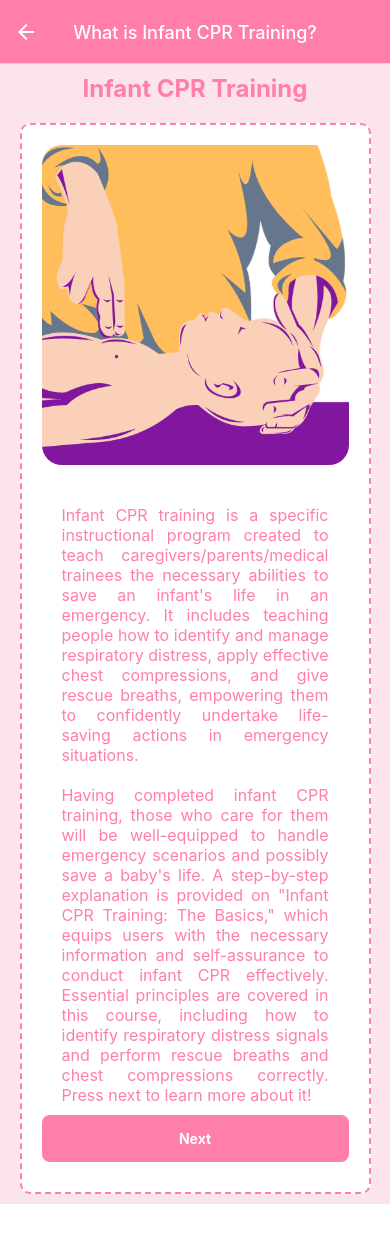
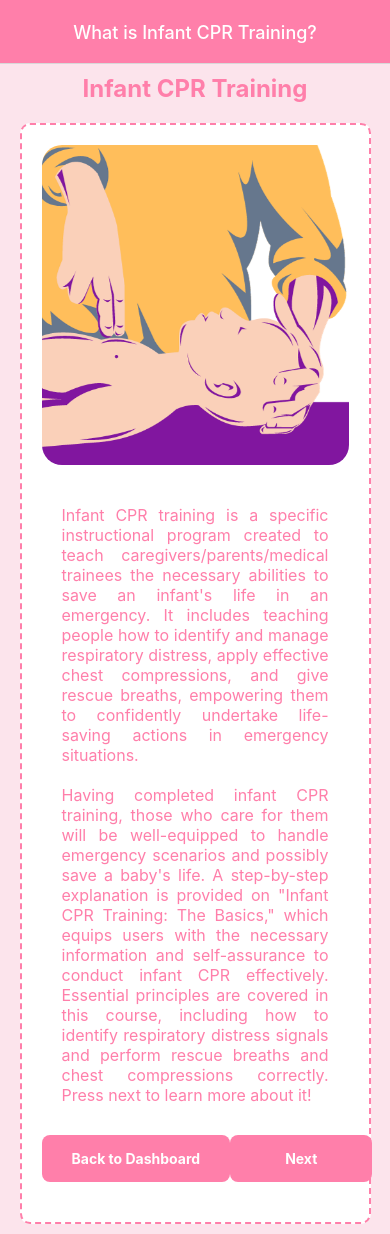
Before and after one commit to NicoleDino/Team14_infantCPRApp, a React Native app: screen /OverviewTutorial in a window 390 px wide. Before the commit the page ends 1204 px from the top, so only its background shows below. Built offline with nearby package versions, Linux system fonts and the light colour scheme.

Commit message:
Major changes made
Removed Practice CPR screen temporarily, added modifications on some screens

```diff
--- a/App.js
+++ b/App.js
@@ -5,7 +5,7 @@ import { createStackNavigator } from "@react-navigation/stack";
 import HomeScreen from "./screens/HomeScreen";
 import DashboardScreen from "./screens/DashboardScreen";
 import OverviewTutorial from "./screens/OverviewTutorial";
-import PracticeCPR from "./screens/PracticeCPR";
+//import PracticeCPR from "./screens/PracticeCPR";
 import MainCPR from "./screens/MainCPR";
 import Results from "./screens/Results";
 import More from "./screens/More";
@@ -46,54 +46,55 @@ function App() {
           component={OverviewTutorial}
           options={{
             title: "What is Infant CPR Training?",
+            headerLeft: null
           }}
         />
-        {/* New Screen for Tutorial CPR */}
         <Stack.Screen
           name="TutorialCPR"
           component={TutorialCPR}
           options={{
             title: "Infant CPR Tutorials",
+            headerLeft: null
           }}
         />
-        {/* New Screen for Practice CPR */}
+        {/*
         <Stack.Screen
           name="PracticeCPR"
           component={PracticeCPR}
           options={{
             title: "Test Your Skills and Practice",
           }}
-        />
-        {/* New Screen for Pre-Main CPR */}
+        />*/}
         <Stack.Screen
           name="Pre_CPR"
           component={Pre_CPR}
           options={{
             title: "Prepare for Infant CPR Training",
+            headerLeft: null
           }}
         />
-        {/* New Screen for Main CPR */}
         <Stack.Screen
           name="MainCPR"
           component={MainCPR}
           options={{
             title: "Perform Infant CPR",
+            headerLeft: null
           }}
         />
-        {/* New Screen for Results */}
         <Stack.Screen
           name="Results"
           component={Results}
           options={{
             title: "Your CPR Training Results",
+            headerLeft: null
           }}
         />
-        {/* New Screen for More */}
         <Stack.Screen
           name="More"
           component={More}
           options={{
             title: "More Resources",
+            headerLeft: null
           }}
         />
       </Stack.Navigator>
--- a/screens/DashboardScreen.js
+++ b/screens/DashboardScreen.js
@@ -9,9 +9,9 @@ function DashboardScreen({ navigation }) {
     navigation.navigate('OverviewTutorial');
   };
 
-  const handlePracticeCPRPress = () => {
+  {/*const handlePracticeCPRPress = () => {
     navigation.navigate('PracticeCPR');
-  };
+  };*/}
 
   const handlePre_CPRPress = () => {
     navigation.navigate('Pre_CPR');
@@ -35,13 +35,13 @@ function DashboardScreen({ navigation }) {
         </Text>
         <View style={styles.buttonContainer}>
           <TouchableOpacity style={styles.button} onPress={handleTutorialPress}>
-            <Text style={styles.buttonText}>Infant CPR Tutorials</Text>
+            <Text style={styles.buttonText}>Infant CPR Procedure and Tutorials</Text>
           </TouchableOpacity>
-          <TouchableOpacity style={styles.button} onPress={handlePracticeCPRPress}>
+          {/*<TouchableOpacity style={styles.button} onPress={handlePracticeCPRPress}>
             <Text style={styles.buttonText}>Infant CPR Training: Practice Mode</Text>
-          </TouchableOpacity>
+  </TouchableOpacity>*/}
           <TouchableOpacity style={styles.button} onPress={handlePre_CPRPress}>
-            <Text style={styles.buttonText}>Infant CPR Training: Test your Skills</Text>
+            <Text style={styles.buttonText}>Infant CPR Training: Implement and Assess your Skills</Text>
           </TouchableOpacity>
           <TouchableOpacity style={styles.button} onPress={handleMorePress}>
             <Text style={styles.buttonText}>Learn More!</Text>
@@ -70,16 +70,17 @@ const styles = StyleSheet.create({
     alignItems: 'center',
   },
   title: {
-    fontSize: 24,
+    fontSize: 26,
     fontWeight: 'bold',
     marginBottom: 20,
     color: '#FF7FAA',
   },
   subtitle: {
     fontSize: 14,
-    marginBottom: 50,
+    marginBottom: 40,
     color: '#333',
     textAlign: 'center',
+    fontSize: 14
   },
   cprGif: {
     width: 350,
@@ -89,7 +90,7 @@ const styles = StyleSheet.create({
   buttonContainer: {
     flexDirection: 'column',
     justifyContent: 'space-around',
-    width: '80%',
+    width: '90%',
   },
   button: {
     backgroundColor: '#FF7FAA',
@@ -101,6 +102,7 @@ const styles = StyleSheet.create({
     color: 'white',
     fontWeight: 'bold',
     textAlign: 'center',
+    fontSize: 15
   },
 });
 
--- a/screens/OverviewTutorial.js
+++ b/screens/OverviewTutorial.js
@@ -4,6 +4,10 @@ import { View, Text, StyleSheet, Image, TouchableOpacity, ScrollView } from 'rea
 const OverviewTutorial = ({ navigation }) => {
   const handleNextPress = () => {
     navigation.navigate('TutorialCPR');
+  };
+
+  const handleBackToDashboardPress = () => {
+    navigation.navigate('Dashboard');
   };
 
   return (
@@ -36,9 +40,15 @@ const OverviewTutorial = ({ navigation }) => {
             </Text>
           </View>
 
-          <TouchableOpacity style={styles.nextButton} onPress={handleNextPress}>
-            <Text style={styles.nextButtonText}>Next</Text>
-          </TouchableOpacity>
+          <View style={styles.buttonContainer}>
+            <TouchableOpacity style={styles.backButton} onPress={handleBackToDashboardPress}>
+              <Text style={styles.backButtonText}>Back to Dashboard</Text>
+            </TouchableOpacity>
+            <TouchableOpacity style={styles.nextButton} onPress={handleNextPress}>
+              <Text style={styles.nextButtonText}>Next</Text>
+            </TouchableOpacity>
+          </View>
+
         </View>
       </View>
     </ScrollView>
@@ -89,7 +99,7 @@ const styles = StyleSheet.create({
   nextButton: {
     backgroundColor: '#FF7FAA',
     paddingVertical: 15,
-    paddingHorizontal: 30,
+    paddingHorizontal: 55,
     borderRadius: 8,
     marginTop: 10,
     marginBottom: 10,
@@ -99,6 +109,26 @@ const styles = StyleSheet.create({
     fontWeight: 'bold',
     textAlign: 'center',
   },
+  backButton: {
+    backgroundColor: '#FF7FAA',
+    borderRadius: 8,
+    paddingVertical: 15,
+    paddingHorizontal: 30,
+    marginTop: 10,
+    marginBottom: 10,
+  },
+  backButtonText: {
+    color: 'white',
+    fontWeight: 'bold',
+    textAlign: 'center',
+  },
+  buttonContainer: {
+    flexDirection: 'row',
+    justifyContent: 'space-between',
+    marginTop: 20,
+    marginBottom: 10,
+  },
+
   image: {
     width: '100%',
     height: 320,
--- a/screens/PracticeCPR.js
+++ b/screens/PracticeCPR.js
@@ -1,5 +1,5 @@
 // PracticeCPR.js
-import React from 'react';
+{/*import React from 'react';
 import { View, Text, TouchableOpacity, StyleSheet } from 'react-native';
 
 function PracticeCPR({ navigation }) {
@@ -57,3 +57,4 @@ const styles = StyleSheet.create({
 });
 
 export default PracticeCPR;
+*/}
--- a/screens/Pre_CPR.js
+++ b/screens/Pre_CPR.js
@@ -1,39 +1,71 @@
-// PreMainCPR.js
 import React from 'react';
-import { View, Text, TouchableOpacity, StyleSheet } from 'react-native';
+import { View, Text, TouchableOpacity, StyleSheet, FlatList } from 'react-native';
 
 function PreMainCPR({ navigation }) {
   const handleStartCPR = () => {
     navigation.navigate('MainCPR');
   };
 
+  const handleBackToDashboardPress = () => {
+    navigation.navigate('Dashboard');
+  };
+
+  const instructionsData = [
+    {
+      id: '1',
+      text: "1. Perform the PROPER compressions on the infant manikin's chest."
+    },
+    {
+      id: '2',
+      text: "2. The application will show if the accurate pressure is achieved. The infant manikin provides an audio feedback if the pressure is too much."
+    },
+    {
+      id: '3',
+      text: "3. Perform blows or rescue breaths on the infant manikin's mouth."
+    },
+    {
+      id: '4',
+      text: "4. Visual feedbacks can be observed if your performance is correct (green) or wrong (red) on the infant manikin as well as on the application."
+    },
+    {
+      id: '5',
+      text: "5. After completing the 5 cycles of CPR procedure, don't forget to click on the Check Results to determine if you have acquired the correct skills for infant CPR"
+    },
+    {
+      id: '6',
+      text: "6. Remember to treat the infant manikin with care, its life will now depend on your hands."
+    },
+    {
+      id: '7',
+      text: "7. Don't forget to enjoy this knowledgeable training experience!"
+    }
+  ];
+
+  const renderInstructionItem = ({ item }) => (
+    <View style={styles.instructionItem}>
+      <Text style={styles.instructions}>{item.text}</Text>
+    </View>
+  );
+
   return (
     <View style={styles.container}>
-      <Text style={styles.title}>Getting Ready for Training</Text>
+      <Text style={styles.title}>How to perform the INFANTECH'S CPR training?</Text>
 
-      {/* Rounded Container for Instructions */}
-      <View style={styles.instructionsContainer}>
-        <Text style={styles.instructions}>
-          Follow these steps during training:
-          {"\n\n"}
-          1. Perform the PROPER chest compressions.
-          {"\n\n"}
-          2. Tilt head of infant manikin for rescue breaths, do it accordingly.
-          {"\n\n"}
-          3. The LED lights that you will observe represents visual feedbacks if your performance is correct (green) or wrong (red).
-          {"\n\n"}
-          4. Focus on the feedback on the app to see if what you are doing is proper.
-          {"\n\n"}
-          5. Treat the infant manikin with care, since it also has its life, which is in your hands.
-          {"\n\n"}
-          6. Don't forget to enjoy this knowledgeable training experience!
-        </Text>
+      <FlatList
+        data={instructionsData}
+        renderItem={renderInstructionItem}
+        keyExtractor={item => item.id}
+        style={styles.flatList}
+      />
+
+      <View style={styles.buttonContainer}>
+        <TouchableOpacity style={styles.backButton} onPress={handleBackToDashboardPress}>
+          <Text style={styles.backButtonText}>Back to Dashboard</Text>
+        </TouchableOpacity>
+        <TouchableOpacity style={styles.startButton} onPress={handleStartCPR}>
+          <Text style={styles.startButtonText}>Start CPR Training!</Text>
+        </TouchableOpacity>
       </View>
-
-      {/* Button to Start CPR */}
-      <TouchableOpacity style={styles.startButton} onPress={handleStartCPR}>
-        <Text style={styles.startButtonText}>Start CPR!</Text>
-      </TouchableOpacity>
     </View>
   );
 }
@@ -48,17 +80,22 @@ const styles = StyleSheet.create({
   title: {
     fontSize: 24,
     fontWeight: 'bold',
+    marginTop: 10,
     marginBottom: 20,
     color: '#FF7FAA',
+    textAlign: 'center'
   },
-  instructionsContainer: {
+  flatList: {
+    width: '90%',
+    marginBottom: 20,
+  },
+  instructionItem: {
     borderRadius: 10,
     borderWidth: 2,
     borderStyle: 'dashed',
     borderColor: '#FF7FAA',
     padding: 20,
-    marginBottom: 20,
-    width: '90%',
+    marginBottom: 10,
     backgroundColor: 'white',
   },
   instructions: {
@@ -66,13 +103,31 @@ const styles = StyleSheet.create({
     fontSize: 18,
     color: '#FF7FAA',
   },
+  buttonContainer: {
+    flexDirection: 'row',
+    marginTop: 10,
+    marginBottom: 10
+  },
   startButton: {
     backgroundColor: '#FF7FAA',
     paddingVertical: 15,
     paddingHorizontal: 30,
     borderRadius: 8,
+    marginHorizontal: 5,
   },
   startButtonText: {
+    color: 'white',
+    fontWeight: 'bold',
+    textAlign: 'center',
+  },
+  backButton: {
+    backgroundColor: '#FF7FAA',
+    paddingVertical: 15,
+    paddingHorizontal: 30,
+    borderRadius: 8,
+    marginHorizontal: 5,
+  },
+  backButtonText: {
     color: 'white',
     fontWeight: 'bold',
     textAlign: 'center',
--- a/screens/TutorialCPR.js
+++ b/screens/TutorialCPR.js
@@ -1,4 +1,4 @@
-import React from 'react';
+import React, { useRef } from 'react';
 import { View, Text, StyleSheet, TouchableOpacity, FlatList, Image } from 'react-native';
 
 const gifs = [
@@ -24,7 +24,7 @@ const gifs = [
     id: '4',
     title: 'Step 4: Perform 30 chest compressions',
     url: require('../assets/cprs4.gif'),
-    instructions: "Chest compressions are the most crucial phase in the procedure. Find a firm, level surface to lay your infant down on first. Next, visualize a line connecting each nipple, and place two fingers slightly below it. Raise your infant's chest to his sternum by one (1) to one and a half (1.5) inches. Complete this step thirty times while maintaining a constant rate of 100 chest compressions per minute. To determine the appropriate pace, sing 'Stayin' Alive.' If your hand or fingers become fatigued, switch hands.",
+    instructions: "Chest compressions are the most crucial phase in the procedure. Find a firm, level surface to lay your infant down on first. Next, visualize a line connecting each nipple, and place two fingers slightly below it. Raise your infant's chest to his sternum by one (1) to one and a half (1.5) inches. Complete this step thirty times while maintaining a constant rate of 100 chest compressions per minute. To determine the appropriate pace, sing 'Stayin' Alive.' If your hand or fingers become fatigued, switch hands.",
   },
   {
     id: '5',
@@ -41,8 +41,10 @@ const gifs = [
 ];
 
 function Tutorial({ navigation }) {
-  const handlePracticeCPR = () => {
-    navigation.navigate('PracticeCPR');
+  const flatListRef = useRef(null);
+
+  const handleBackToDashboardPress = () => {
+    navigation.navigate('Dashboard');
   };
 
   const handleStartCPRTraining = () => {
@@ -62,30 +64,44 @@ function Tutorial({ navigation }) {
     </View>
   );
 
+  const renderFooter = () => (
+    <View style={styles.buttonContainer}>
+      <TouchableOpacity style={styles.backButton} onPress={handleBackToDashboardPress}>
+        <Text style={styles.backButtonText}>Back to Dashboard</Text>
+      </TouchableOpacity>
+      <TouchableOpacity style={styles.cprButton} onPress={handleStartCPRTraining}>
+        <Text style={styles.buttonText}>Begin your training!</Text>
+      </TouchableOpacity>
+    </View>
+  );
+
   return (
     <View style={styles.screen}>
       <Text style={styles.mainTitle}>Infant CPR Tutorial: The Basics in Training</Text>
 
       <View style={styles.roundedContainer}>
         <FlatList
+          ref={flatListRef}
           data={gifs}
           renderItem={renderItem}
           keyExtractor={(item) => item.id}
           style={{ width: '100%' }}
+          ListFooterComponent={renderFooter}
+          onScroll={({ nativeEvent }) => {
+            if (isCloseToBottom(nativeEvent)) {
+            }
+          }}
+          scrollEventThrottle={400}
         />
-        <View style={styles.buttonContainer}>
-          <TouchableOpacity style={styles.cprButton} onPress={handlePracticeCPR}>
-            <Text style={styles.buttonText}>Practice Mode</Text>
-          </TouchableOpacity>
-
-          <TouchableOpacity style={styles.cprButton} onPress={handleStartCPRTraining}>
-            <Text style={styles.buttonText}>Begin Training</Text>
-          </TouchableOpacity>
-        </View>
       </View>
     </View>
   );
 }
+
+const isCloseToBottom = ({ layoutMeasurement, contentOffset, contentSize }) => {
+  const paddingToBottom = 20;
+  return layoutMeasurement.height + contentOffset.y >= contentSize.height - paddingToBottom;
+};
 
 const styles = StyleSheet.create({
   screen: {
@@ -141,7 +157,21 @@ const styles = StyleSheet.create({
     marginHorizontal: 5,
     marginBottom: 5,
   },
+  backButton: {
+    backgroundColor: '#FF7FAA',
+    flex: 1,
+    paddingVertical: 15,
+    paddingHorizontal: 30,
+    borderRadius: 8,
+    marginHorizontal: 5,
+    marginBottom: 5,
+  },
   buttonText: {
+    color: 'white',
+    fontWeight: 'bold',
+    textAlign: 'center',
+  },
+  backButtonText: {
     color: 'white',
     fontWeight: 'bold',
     textAlign: 'center',
```
